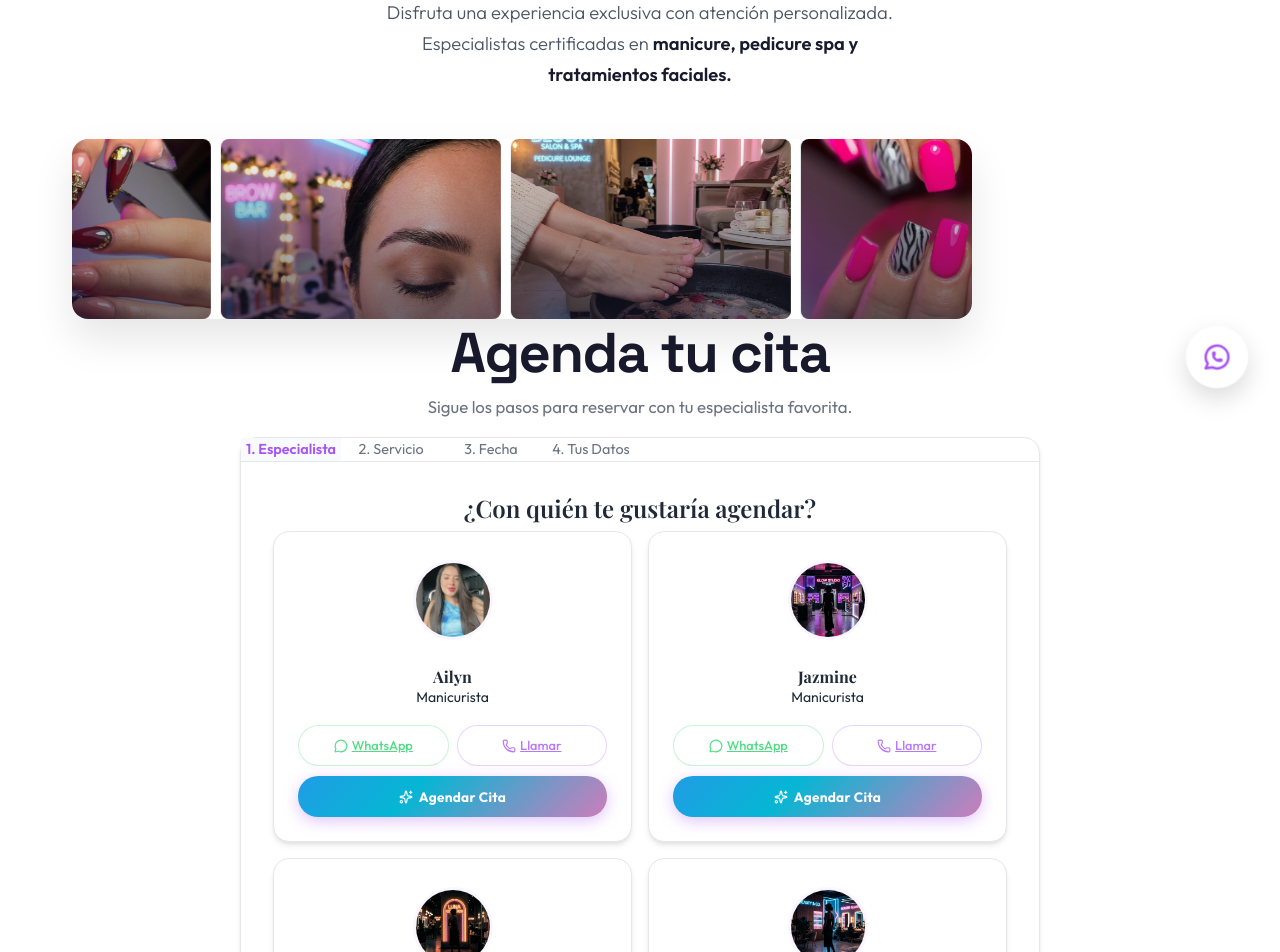
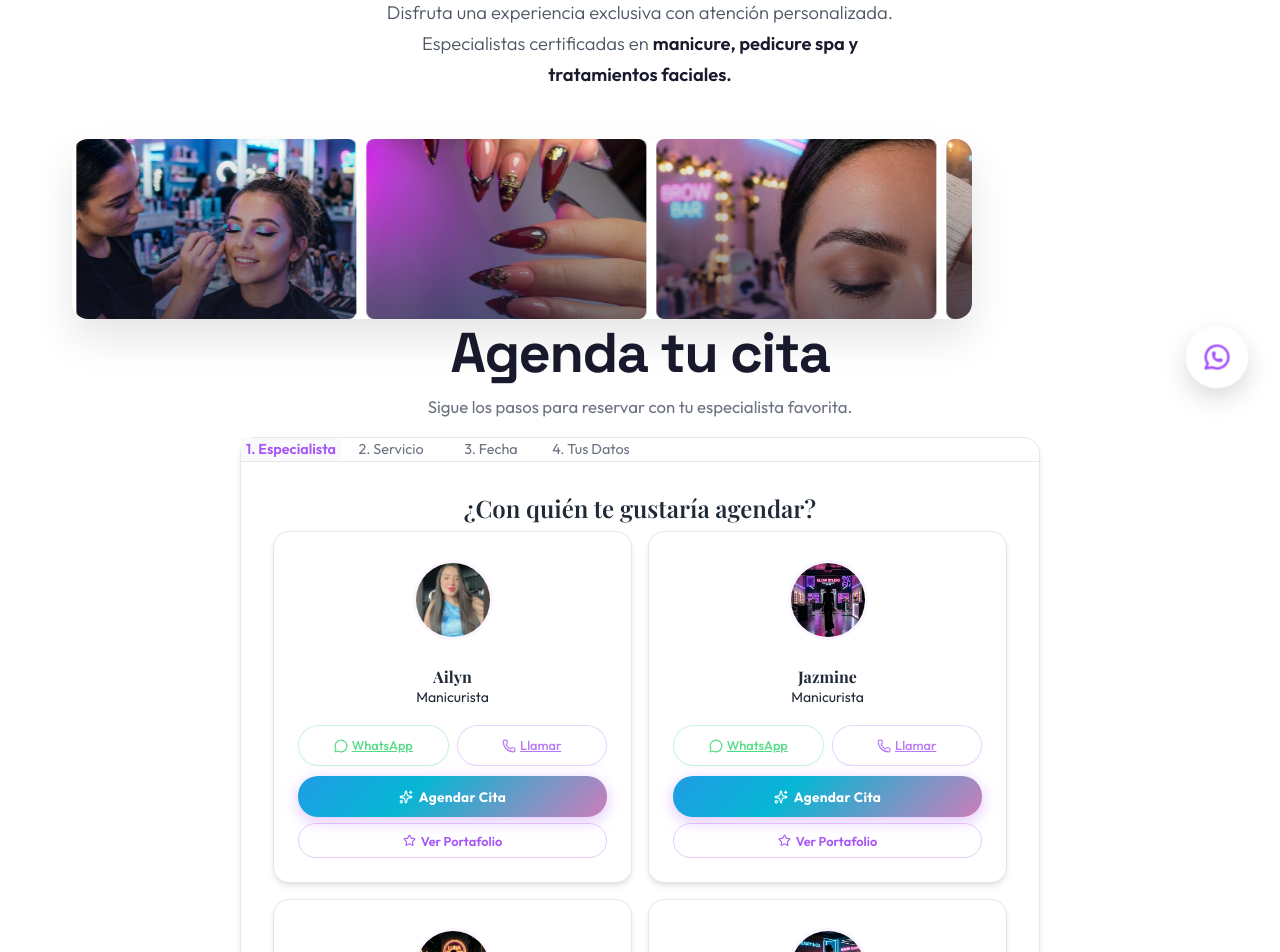
Before and after one commit to aurelianovalenzuela21-a11y/CUU-Beauty-Studio, a React (Vite) app: page / in a window 1280 px wide. Shown: the part 380-1332 px from the top of the page. Built offline with nearby package versions, Linux system fonts and the light colour scheme; a web font is replaced by a local one.

Commit message:
Portafolio restaurado + carrusel más lento + service cards con color + botón Agendar animado

```diff
--- a/src/App.jsx
+++ b/src/App.jsx
@@ -563,6 +563,12 @@ export default function App() {
                         >
                           <Sparkles size={14} /> Agendar Cita
                         </button>
+                        <button
+                          onClick={(e) => { e.stopPropagation(); setSelectedPortfolioStaff(staff.id); setCurrentView('portfolio'); window.scrollTo(0,0); }}
+                          style={{ width: '100%', marginTop: '6px', padding: '0.55rem', borderRadius: '20px', border: '1px solid rgba(168,85,247,0.3)', background: 'transparent', cursor: 'pointer', color: 'var(--primary-pink)', fontWeight: 600, fontSize: '0.8rem', fontFamily: "'Outfit', sans-serif", display: 'flex', alignItems: 'center', justifyContent: 'center', gap: '5px', transition: 'all 0.2s' }}
+                        >
+                          <Star size={13} /> Ver Portafolio
+                        </button>
                       </div>
                     </div>
                   ))}
--- a/src/index.css
+++ b/src/index.css
@@ -110,7 +110,7 @@ p { margin-bottom: 1rem; color: var(--text-muted); }
   display: flex;
   width: max-content;
   height: 100%;
-  animation: scrollMarquee 20s linear infinite;
+  animation: scrollMarquee 35s linear infinite;
 }
 
 @keyframes scrollMarquee {
@@ -515,11 +515,11 @@ p { margin-bottom: 1rem; color: var(--text-muted); }
   align-items: center;
   padding: 1.25rem 1.5rem;
   border-radius: 1rem;
-  background: white;
-  border: 1px solid var(--border-color);
+  background: linear-gradient(135deg, rgba(250, 245, 255, 0.9) 0%, rgba(239, 246, 255, 0.9) 100%);
+  border: 1px solid rgba(168, 85, 247, 0.15);
   cursor: pointer;
   transition: all 0.3s cubic-bezier(0.4, 0, 0.2, 1);
-  box-shadow: 0 2px 4px rgba(0,0,0,0.02);
+  box-shadow: 0 2px 8px rgba(168, 85, 247, 0.06);
 }
 
 .service-card:hover {
```
Also changed, not shown: 5 other files (tests, documents, lock files or other folders).
